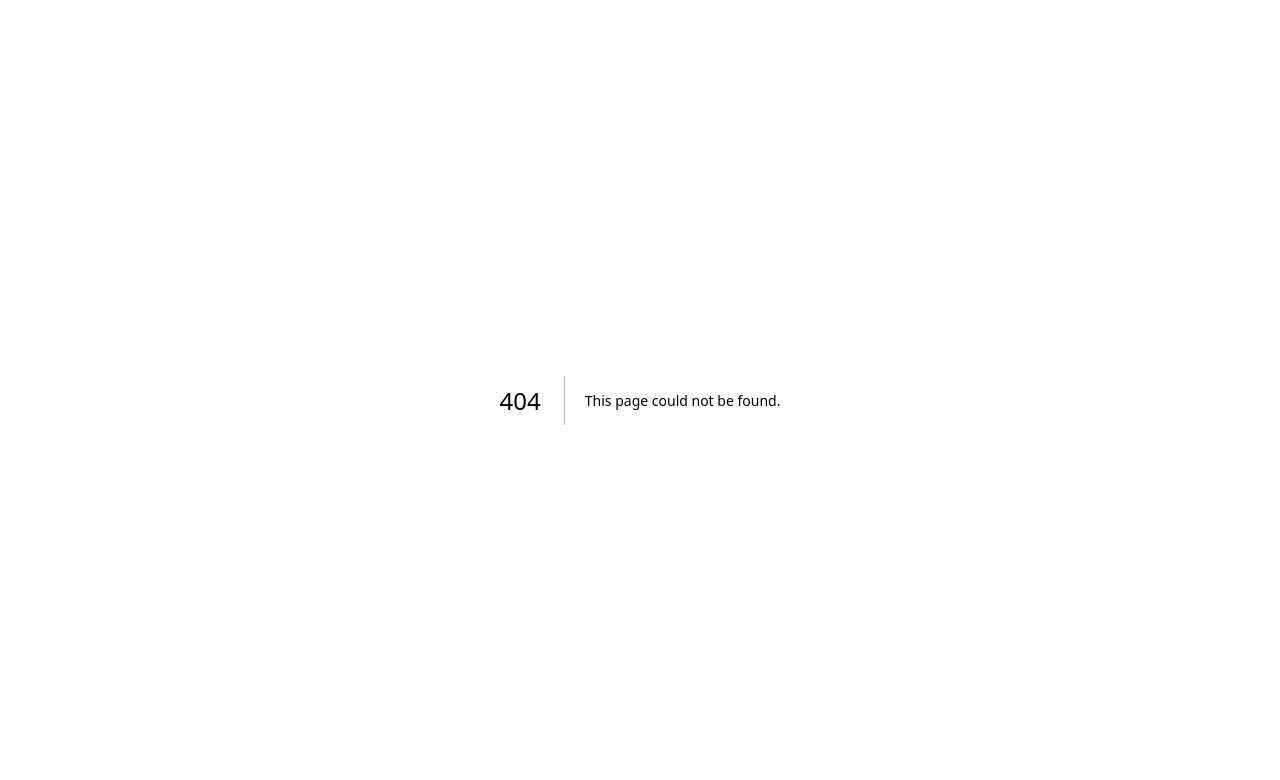
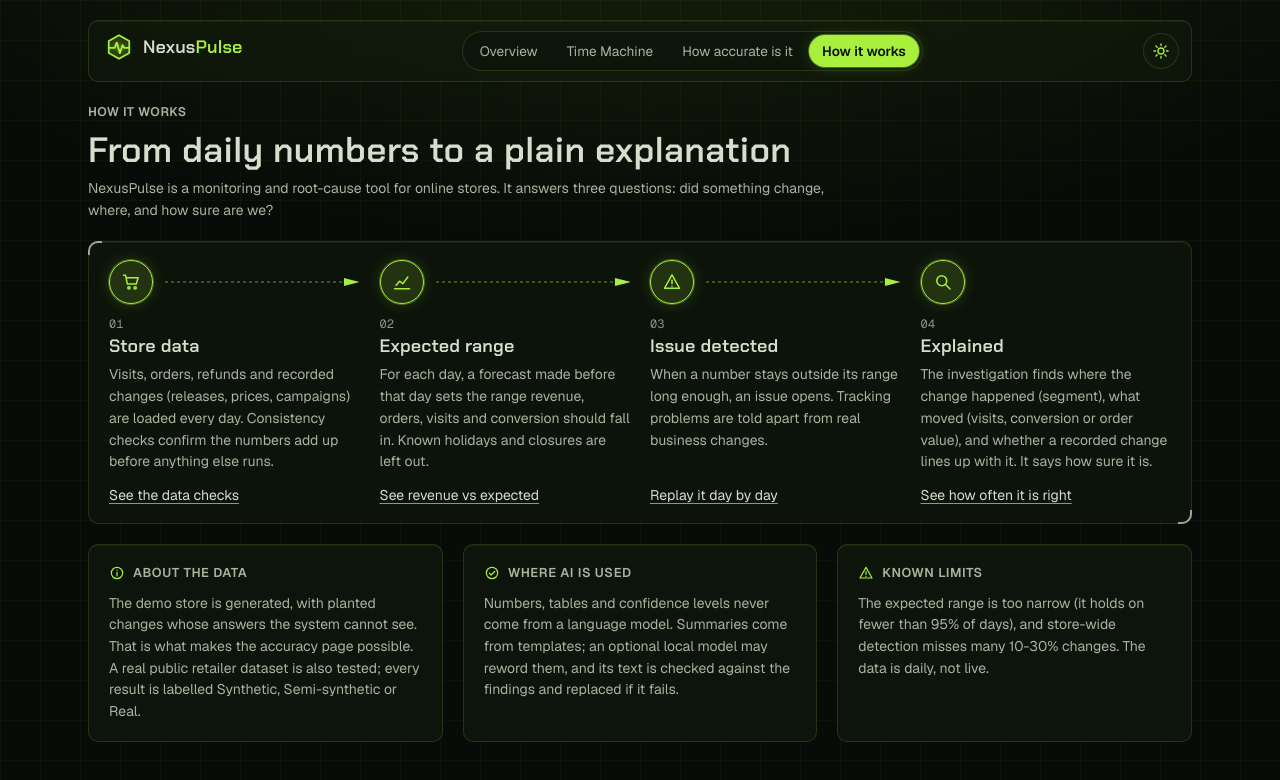
Before and after one commit to lyle-leif/NexusPulse-AI, a Next.js app in the folder apps/web/: page /about in a window 1280 px wide. Before the commit this address had no page. Shown: the top 780 px of the page. Built offline with nearby package versions, Linux system fonts and the light colour scheme.

Commit message:
Add How it works page with the four-step pipeline diagram

```diff
--- /dev/null
+++ b/apps/web/app/about/page.tsx
@@ -0,0 +1,117 @@
+import Link from "next/link";
+import Icon, { type IconName } from "../components/Icons";
+import Nav from "../components/Nav";
+
+export const metadata = { title: "How it works | NexusPulse AI" };
+
+const STEPS: { n: string; title: string; icon: IconName; text: string; href: string; cta: string }[] = [
+  {
+    n: "01",
+    title: "Store data",
+    icon: "orders",
+    text: "Visits, orders, refunds and recorded changes (releases, prices, campaigns) are loaded every day. Consistency checks confirm the numbers add up before anything else runs.",
+    href: "/",
+    cta: "See the data checks",
+  },
+  {
+    n: "02",
+    title: "Expected range",
+    icon: "chart",
+    text: "For each day, a forecast made before that day sets the range revenue, orders, visits and conversion should fall in. Known holidays and closures are left out.",
+    href: "/",
+    cta: "See revenue vs expected",
+  },
+  {
+    n: "03",
+    title: "Issue detected",
+    icon: "issue",
+    text: "When a number stays outside its range long enough, an issue opens. Tracking problems are told apart from real business changes.",
+    href: "/time-machine",
+    cta: "Replay it day by day",
+  },
+  {
+    n: "04",
+    title: "Explained",
+    icon: "search",
+    text: "The investigation finds where the change happened (segment), what moved (visits, conversion or order value), and whether a recorded change lines up with it. It says how sure it is.",
+    href: "/evaluation",
+    cta: "See how often it is right",
+  },
+];
+
+/** Four-step pipeline diagram: boxes joined by a line, drawn with plain HTML and SVG. */
+export default function AboutPage() {
+  return (
+    <main className="mx-auto w-full max-w-6xl space-y-5 px-4 py-5 sm:px-6">
+      <Nav active="about" />
+      <header className="max-w-3xl">
+        <p className="eyebrow">How it works</p>
+        <h1 className="page-title mt-2">From daily numbers to a plain explanation</h1>
+        <p className="muted mt-2">
+          NexusPulse is a monitoring and root-cause tool for online stores. It answers three questions: did something change, where, and how sure are we?
+        </p>
+      </header>
+
+      <section aria-label="The four steps" className="card bracket">
+        <ol className="grid gap-5 md:grid-cols-4">
+          {STEPS.map((s, i) => (
+            <li key={s.n} className="relative flex flex-col gap-3">
+              <div className="flex items-center gap-3">
+                <span
+                  className="flex h-11 w-11 flex-none items-center justify-center rounded-full"
+                  style={{ border: "1px solid var(--accent)", color: "var(--accent)", background: "var(--accent-soft)", boxShadow: "var(--glow-box)" }}
+                >
+                  <Icon name={s.icon} size={20} />
+                </span>
+                {i < STEPS.length - 1 ? (
+                  <svg aria-hidden className="hidden h-2 flex-1 md:block" preserveAspectRatio="none" viewBox="0 0 100 8">
+                    <line x1="0" y1="4" x2="92" y2="4" stroke="var(--accent)" strokeOpacity={0.6} strokeDasharray="3 3" vectorEffect="non-scaling-stroke" />
+                    <path d="M92 0 L100 4 L92 8 Z" fill="var(--accent)" />
+                  </svg>
+                ) : null}
+              </div>
+              <div>
+                <p className="faint num text-xs">{s.n}</p>
+                <h2 className="display text-lg font-semibold">{s.title}</h2>
+                <p className="muted mt-1">{s.text}</p>
+              </div>
+              <Link href={s.href} className="link mt-auto text-sm">
+                {s.cta}
+              </Link>
+            </li>
+          ))}
+        </ol>
+      </section>
+
+      <div className="grid gap-5 lg:grid-cols-3">
+        <section aria-labelledby="data" className="card solid">
+          <h2 id="data" className="section-title">
+            <Icon name="info" /> About the data
+          </h2>
+          <p className="muted">
+            The demo store is generated, with planted changes whose answers the system cannot see. That is what makes the accuracy page possible. A real
+            public retailer dataset is also tested; every result is labelled Synthetic, Semi-synthetic or Real.
+          </p>
+        </section>
+        <section aria-labelledby="ai" className="card solid">
+          <h2 id="ai" className="section-title">
+            <Icon name="check" /> Where AI is used
+          </h2>
+          <p className="muted">
+            Numbers, tables and confidence levels never come from a language model. Summaries come from templates; an optional local model may reword them,
+            and its text is checked against the findings and replaced if it fails.
+          </p>
+        </section>
+        <section aria-labelledby="limits" className="card solid">
+          <h2 id="limits" className="section-title">
+            <Icon name="issue" /> Known limits
+          </h2>
+          <p className="muted">
+            The expected range is too narrow (it holds on fewer than 95% of days), and store-wide detection misses many 10-30% changes. The data is daily,
+            not live.
+          </p>
+        </section>
+      </div>
+    </main>
+  );
+}
```
